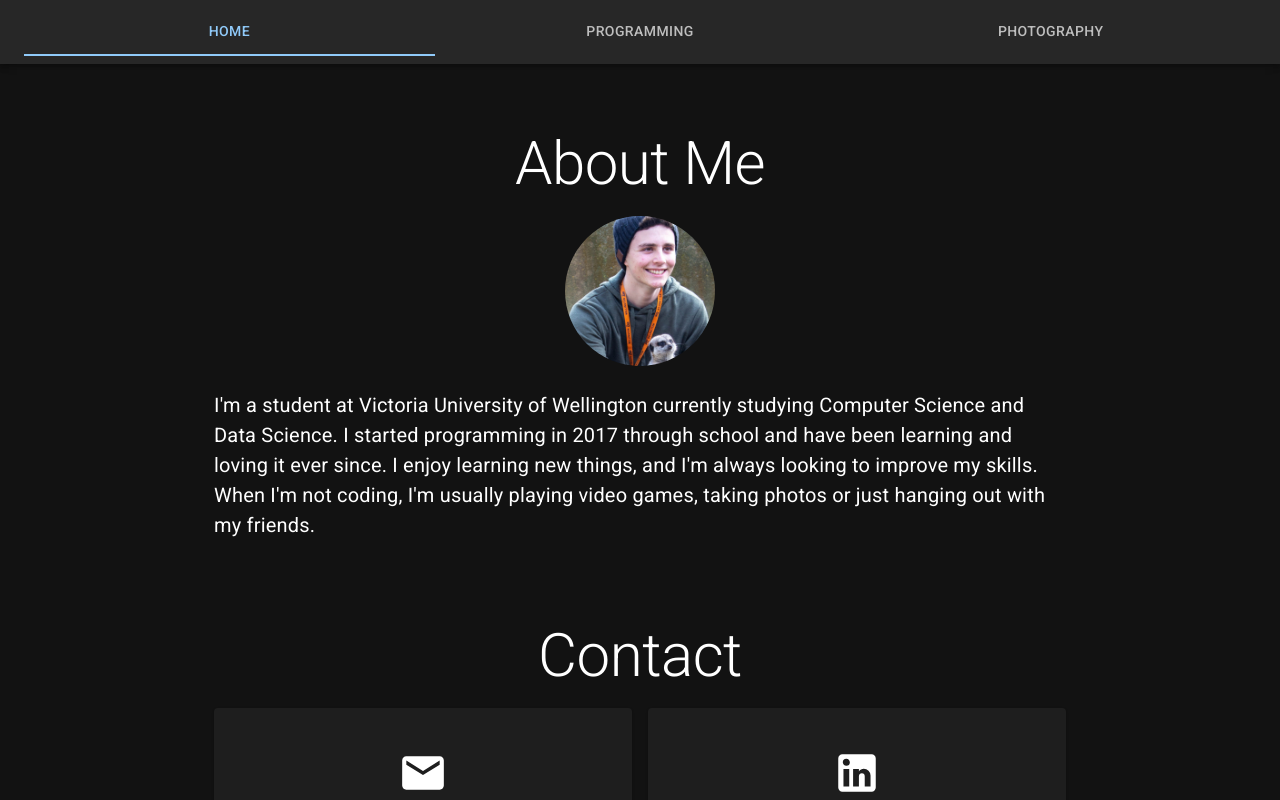
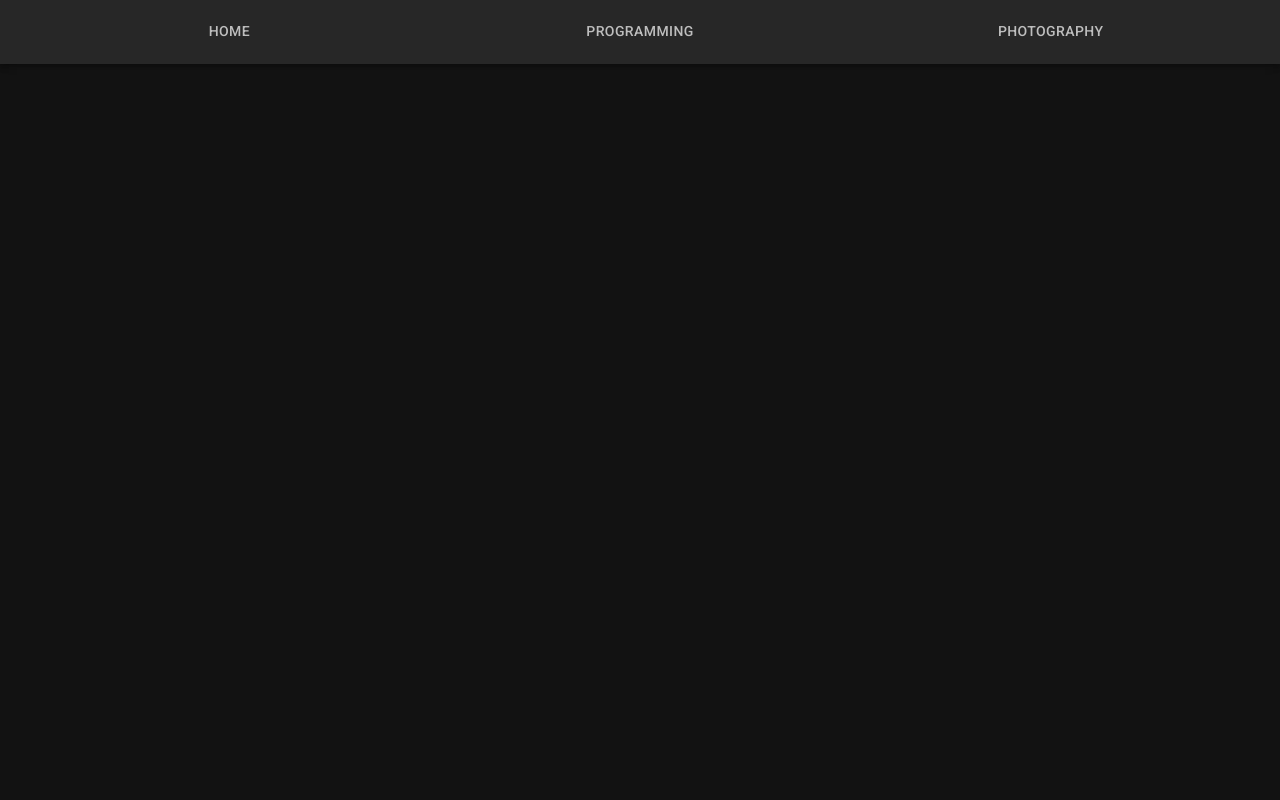
Before and after one commit to JJeeff248/portfolio, a React (Create React App) app in the folder main/: page / in a window 1280 px wide. Shown: the top 800 px of the page. Built offline with nearby package versions, Linux system fonts and the light colour scheme.

Commit message:
Updated to route based on subdomain

```diff
--- a/main/src/App.js
+++ b/main/src/App.js
@@ -6,7 +6,6 @@ import Navbar from "./Navbar";
 import HomePage from "./HomePage";
 import DevPage from "./dev/DevPage";
 import PhotographyPage from "./photography/PhotographyPage";
-import { useLocation } from "react-router-dom";
 
 const darkTheme = createTheme({
     palette: {
@@ -15,7 +14,6 @@ const darkTheme = createTheme({
 });
 
 function App() {
-    const location = useLocation();
     const [page, setPage] = useState(0);
 
     const handlePageChange = useCallback(
@@ -26,14 +24,14 @@ function App() {
     );
 
     useEffect(() => {
-        const queryParams = new URLSearchParams(location.search);
-        const urlPage = queryParams.get("page");
+        const pages = {
+            "chris-sa": 0,
+            "dev": 1,
+            "photography": 2,
+        };
 
-        setPage(urlPage ? parseInt(urlPage) : 0);
-
-        queryParams.delete("page");
-        window.history.replaceState({}, "", `${location.pathname}`);
-    }, [location.pathname, location.search]);
+        setPage(pages[window.location.host.split(".")[0]]);
+    }, []);
 
     return (
         <ThemeProvider theme={darkTheme}>
```
